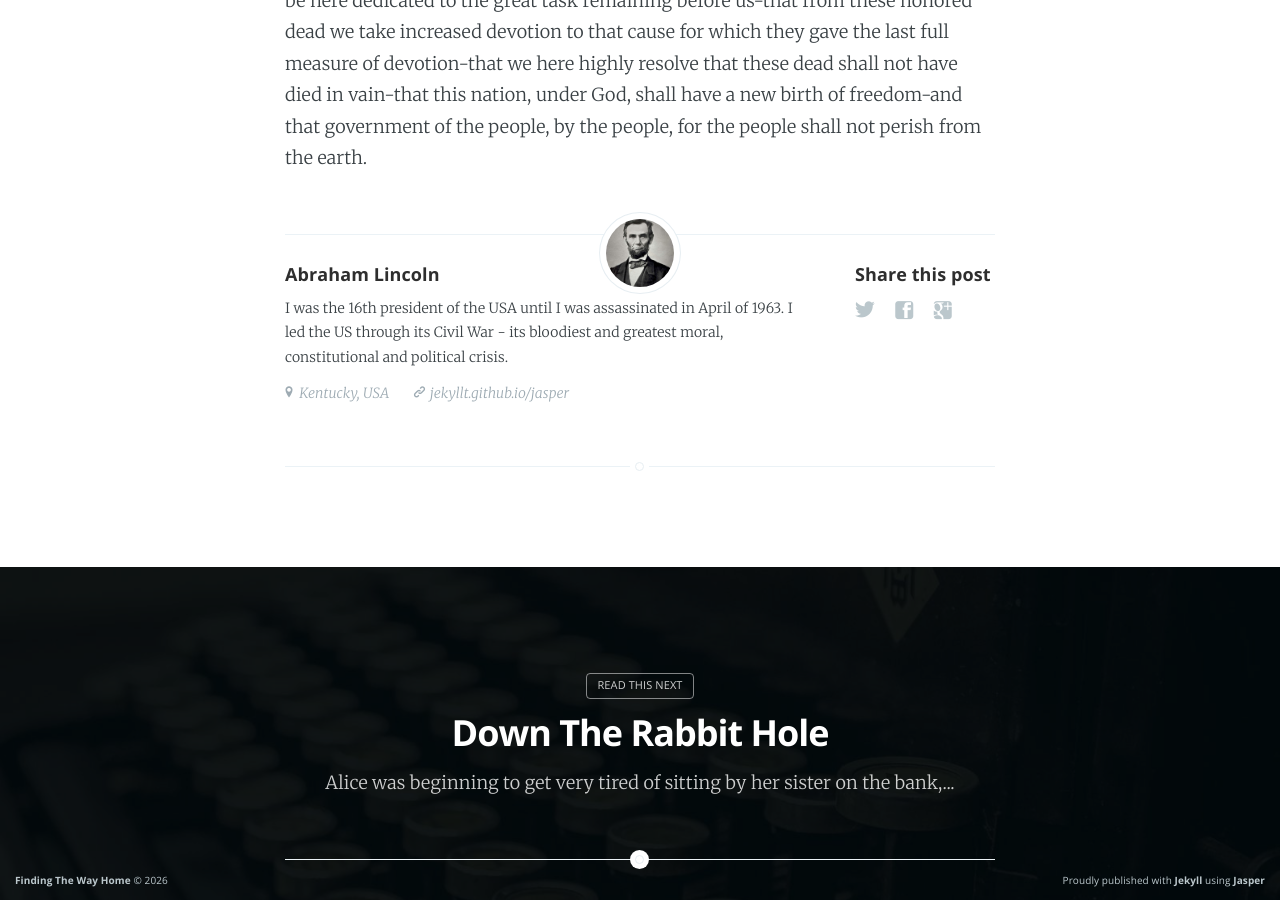
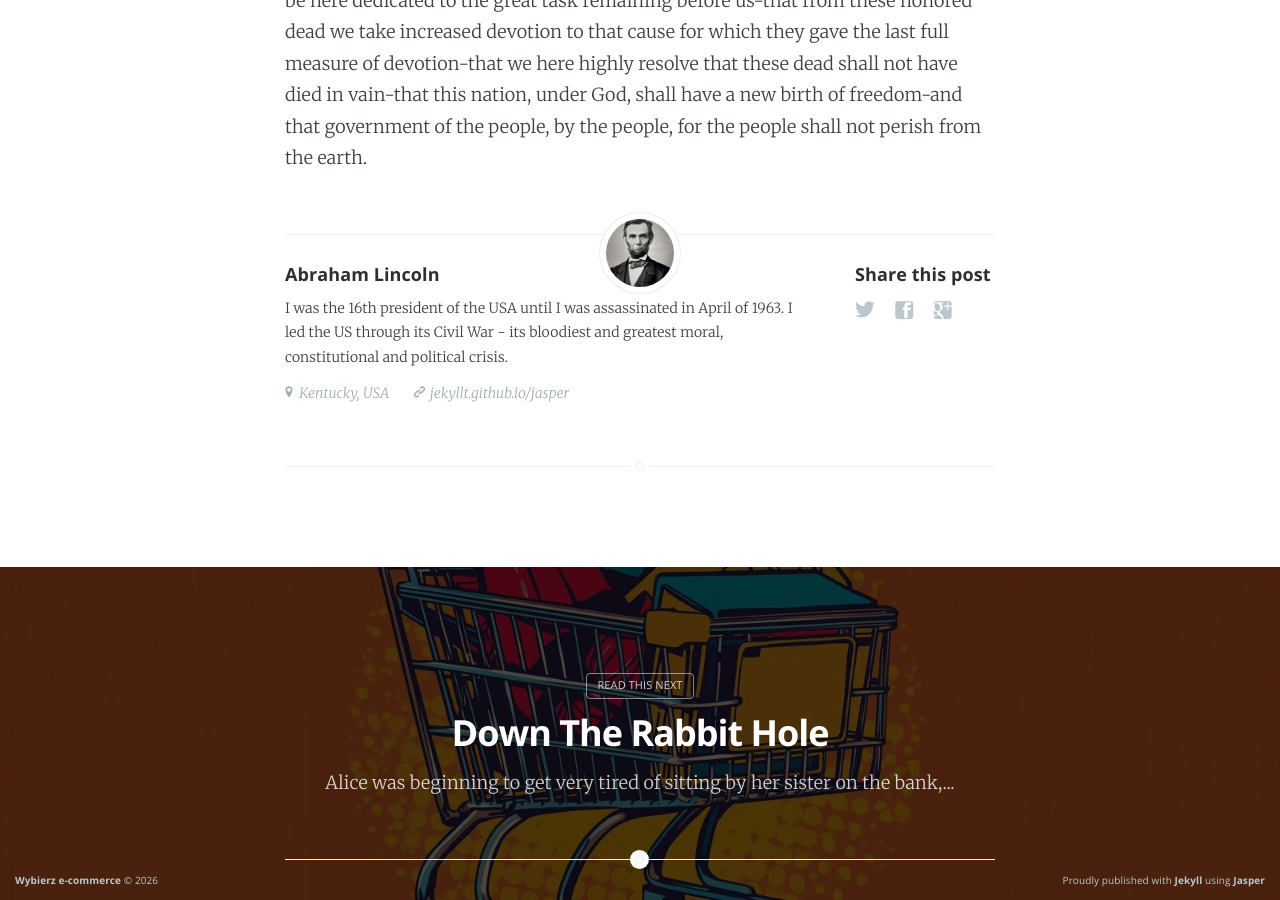
Before and after one commit to Ta3k/template6, a Jekyll site: the page built from _posts/1863-11-19-gettysburg-address.md, in a window 1280 px wide and 900 px high, scrolled down 740 px. Built offline with Jekyll 4.4.1, drawn with Linux system fonts in a browser that asks for light colours; nearby versions of some CDN libraries.

```diff
--- a/_config.yml
+++ b/_config.yml
@@ -7,8 +7,8 @@ paginate: 5
 language: 'en-PL'
 
 # Website info
-name: 'Finding The Way Home'
-description: "A beautiful narrative written with the world's most elegant publishing platform. The story begins here."
+name: 'Wybierz e-commerce'
+description: "Twoje miejsce do wybrania rozwiązań e-commerce"
 
 google_analytics: UA-69281367-1
 disqus: username
--- a/_includes/head.html
+++ b/_includes/head.html
@@ -7,13 +7,13 @@
     <meta property="og:title" content="{% if page.title %}{{ page.title }}{% else %}{{ site.name }}{% endif %}" />
     <meta property="og:description" content="{% if page.description %}{{ page.description }}{% else %}{{ site.description }}{% endif %}" />
     <meta property="og:url" content="{{ site.url }}{% if site.baseurl %}{{ site.baseurl }}{% endif %}{{ page.url }}" />
-    <meta property="og:image" content="{{ site.baseurl }}{% if page.cover %}{{ page.cover }}{% else %}assets/images/cover1.jpg{% endif %}" />
+    <meta property="og:image" content="{{ site.baseurl }}{% if page.cover %}{{ page.cover }}{% else %}/assets/images/cover1.jpg{% endif %}" />
 
     <meta name="twitter:card" content="summary_large_image" />
     <meta name="twitter:title" content="{% if page.title %}{{ page.title }}{% else %}{{ site.name }}{% endif %}" />
     <meta name="twitter:description" content="{% if page.description %}{{ page.description }}{% else %}{{ site.description }}{% endif %}" />
     <meta name="twitter:url" content="{{ site.url }}{% if site.baseurl %}{{ site.baseurl }}{% endif %}{{ page.url }}" />
-    <meta name="twitter:image:src" content="{{ site.baseurl }}{% if page.cover %}{{ page.cover }}{% else %}assets/images/cover1.jpg{% endif %}" />
+    <meta name="twitter:image:src" content="{{ site.baseurl }}{% if page.cover %}{{ page.cover }}{% else %}/assets/images/cover1.jpg{% endif %}" />
 
     <script type="application/ld+json">
 {
@@ -22,7 +22,7 @@
     "publisher": "{{ site.name }}",
     "name": "{% if page.title %}{{ page.title }}{% else %}{{ site.name }}{% endif %}",
     "url": "{{ site.url }}{% if site.baseurl %}{{ site.baseurl }}{% endif %}{{ page.url }}",
-    "image": "{{ site.baseurl }}{% if page.cover %}{{ page.cover }}{% else %}assets/images/cover1.jpg{% endif %}",
+    "image": "{{ site.baseurl }}{% if page.cover %}{{ page.cover }}{% else %}/assets/images/cover1.jpg{% endif %}",
     "description": "{% if page.description %}{{ page.description }}{% else %}{{ site.description }}{% endif %}"
 }
     </script>
--- a/index.html
+++ b/index.html
@@ -1,10 +1,10 @@
 ---
 layout: default
-title: Finding The Way Home
-cover: 'assets/images/cover1.jpg'
+title: Wybierz e-commerce
+<!-- cover: 'assets/images/cover1.jpg' -->
 class: 'home-template'
 navigation: True
-logo: 'assets/images/ghost.png'
+<!-- logo: 'assets/images/ghost.png' -->
 current: home
 ---
 <!-- < default -->
```
Also changed, not shown: _data/authors.yml (+5 -5 lines), about/index.md (+1 -1 lines), assets/images/cover1.jpg, assets/images/cover1.png (added), assets/images/cover1old.jpg (added).
